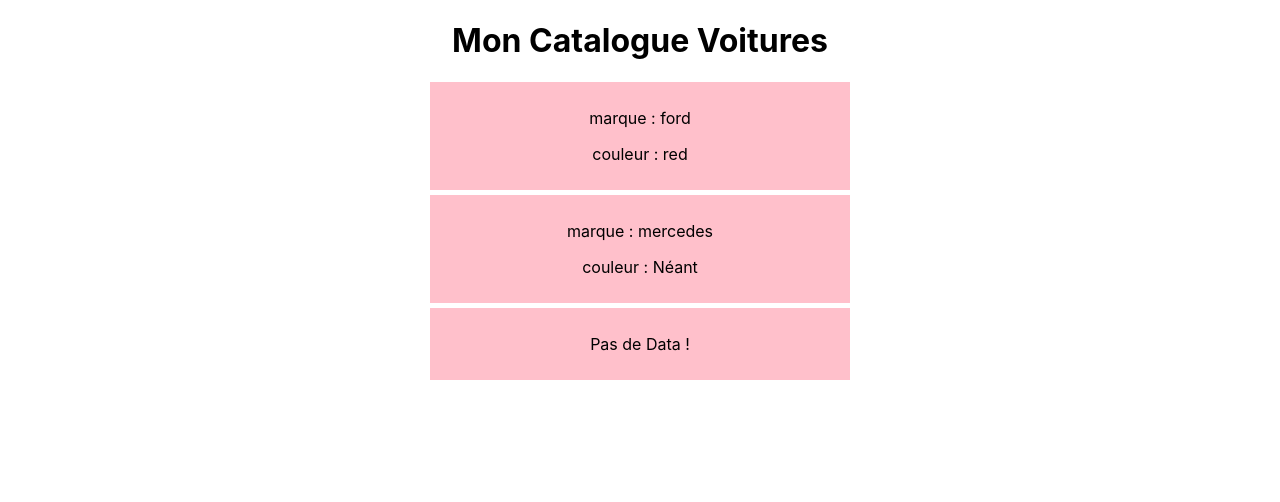
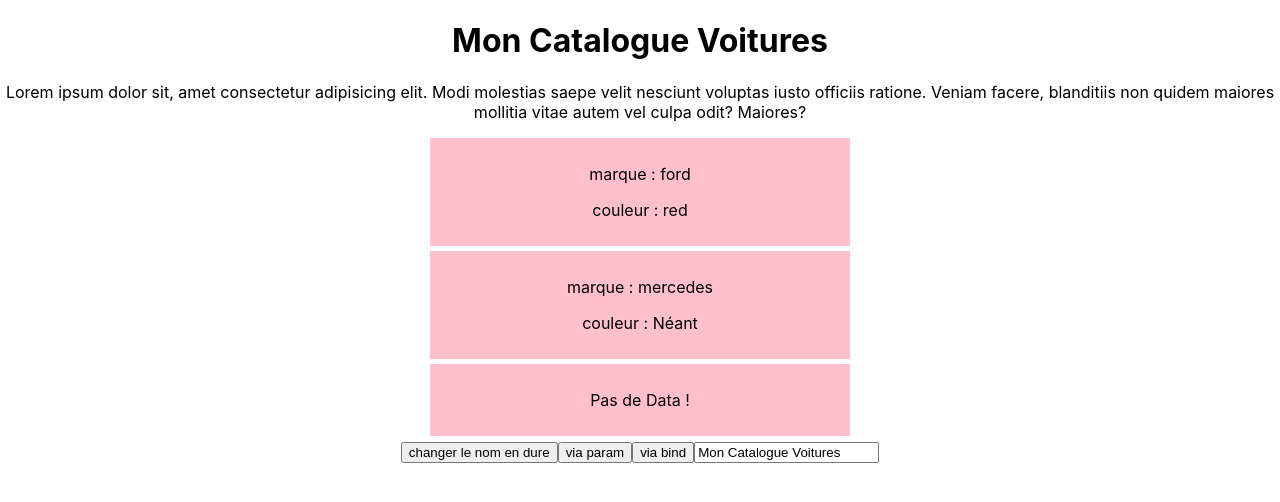
Before and after one commit to daly64/cars, a React (Create React App) app: page / in a window 1280 px wide. Shown: the top 502 px of the page. Built offline with nearby package versions, Linux system fonts and the light colour scheme.

Commit message:
episode 8

```diff
--- a/src/App.js
+++ b/src/App.js
@@ -5,10 +5,28 @@ import './App.css'
 
 export default class App extends Component {
   state = { title: "Mon Catalogue Voitures" };
+  changeTitle = (e) => {
+    this.setState({ title: "Mon Nouveau Titre" });
+  }
+
+  changerViaParam = (title) => {
+    this.setState({ title: title })
+  }
+  changerViaBind = (param) => {
+    this.setState({ title: param })
+  }
+  changerViaInput = (e) => {
+    this.setState({ title: e.target.value })
+  }
+
   render() {
     return (
       <div className="App">
       <MyCars title={this.state.title}/>
+        <button onClick={this.changeTitle}>changer le nom en dure</button>
+        <button onClick={() => this.changerViaParam("titre via un param")}>via param</button>
+        <button onClick={this.changerViaBind.bind(this, "titre via bind")} >via bind</button>
+        <input type="text" onChange={this.changerViaInput} value={this.state.title} />
     </div>
     );
   }
--- a/src/Cars.css
+++ b/src/Cars.css
@@ -4,3 +4,6 @@
     padding: 10px;
     margin: 5px auto;
 }
+.styled{
+    color: red;
+}
--- a/src/MyCars.js
+++ b/src/MyCars.js
@@ -2,11 +2,25 @@ import  React,{ Component } from 'react'
 import Car from './Cars';
 
 export default class MyCars extends Component {
+    noCopy = () => {
+        alert("merci de ne pas copier le text");
+    }
+/*     addStyle = (e) => {
+        let target = e.target.classList;
+        if (target.contains("styled")) {
+            target.remove("styled");
+        } else {
+            target.add("styled");
+        }
+    } */
+
     render() {
+        const { title } = this.props;
         return (
             <div>
-                <h1>{this.props.title} </h1>
+                <h1>{title}</h1>
 
+                <p onCopy={this.noCopy}>Lorem ipsum dolor sit, amet consectetur adipisicing elit. Modi molestias saepe velit nesciunt voluptas iusto officiis ratione. Veniam facere, blanditiis non quidem maiores mollitia vitae autem vel culpa odit? Maiores?</p>
                 <Car color='red'>ford</Car>
                 <Car >mercedes</Car>
                 <Car />
```
